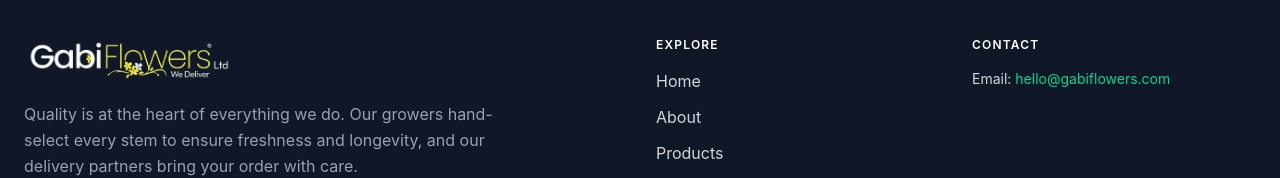
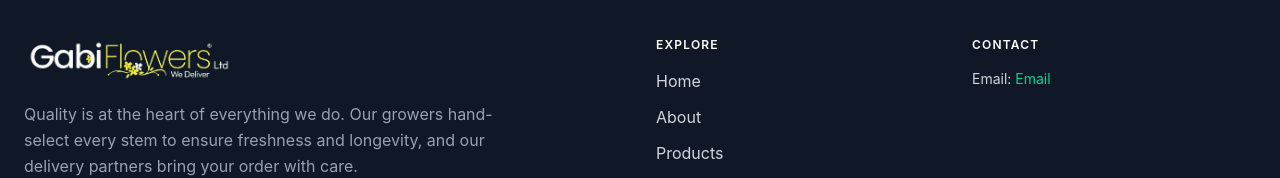
Before and after one commit to mederhoo-script/gabi-flower, a React (Vite) app in the folder gabi-flowers-react/: page / in a window 1280 px wide. Shown: the part 1620-1798 px from the top of the page. Built offline with nearby package versions, Linux system fonts and the light colour scheme.

Commit message:
fix: update email display text in footer for clarity

```diff
--- a/gabi-flowers-react/src/components/Footer.jsx
+++ b/gabi-flowers-react/src/components/Footer.jsx
@@ -26,7 +26,7 @@ const Footer = () => {
 
           <div>
             <h4 className="font-semibold text-white mb-4 uppercase text-xs tracking-widest">Contact</h4>
-            <p className="text-gray-300 text-sm">Email: <a href="mailto:hello@gabiflowers.com" className="text-emerald-400">hello@gabiflowers.com</a></p>
+            <p className="text-gray-300 text-sm">Email: <a href="mailto:hello@gabiflowers.com" className="text-emerald-400">Email</a></p>
             </div>
           </div>
 
```
